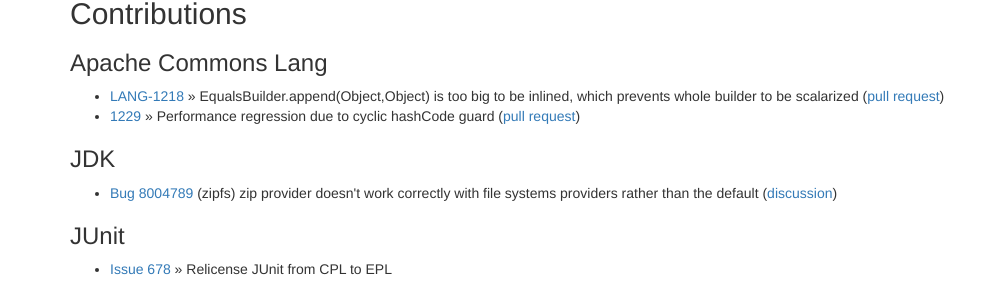
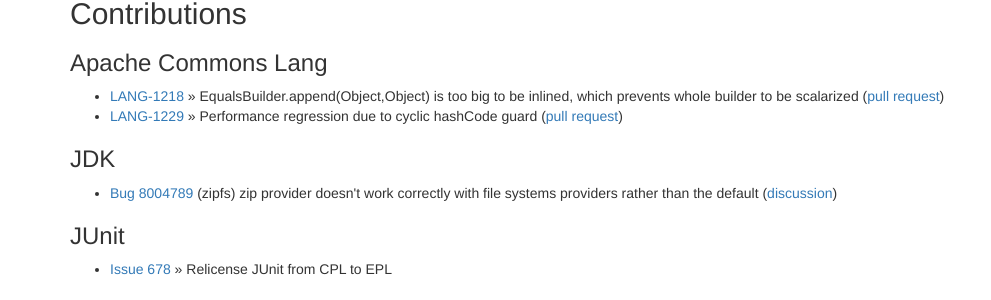
Before and after one commit to marschall/marschall.github.com, a Jekyll site: the page built from open-source.html, in a window 1280 px wide and 900 px high. Shown: the part 186-486 px from the top of the window, without its empty margins (0-991 px from the left). Built offline with Jekyll 4.4.1, drawn with Linux system fonts in a browser that asks for light colours.

Commit message:
prefix lang

```diff
--- a/open-source.html
+++ b/open-source.html
@@ -15,7 +15,7 @@
 <ul>
   <li><a href="https://issues.apache.org/jira/browse/LANG-1218">LANG-1218</a> &raquo;
 EqualsBuilder.append(Object,Object) is too big to be inlined, which prevents whole builder to be scalarized (<a href="https://github.com/apache/commons-lang/pull/138">pull request</a>)</li>
-  <li><a href="https://issues.apache.org/jira/browse/LANG-1229">1229</a> &raquo; Performance regression due to cyclic hashCode guard (<a href="https://github.com/apache/commons-lang/pull/142">pull request</a>)</li>
+  <li><a href="https://issues.apache.org/jira/browse/LANG-1229">LANG-1229</a> &raquo; Performance regression due to cyclic hashCode guard (<a href="https://github.com/apache/commons-lang/pull/142">pull request</a>)</li>
 </ul>
 <h3>JDK</h3>
 <ul>
@@ -374,6 +374,7 @@
 https://jira.spring.io/browse/BATCH-2434
 https://jira.spring.io/browse/BATCH-2435
 
+https://issues.apache.org/jira/browse/LANG-1230
 
 https://issues.jboss.org/browse/WFCORE-1010
 https://github.com/wildfly/wildfly-core/pull/1115
```
